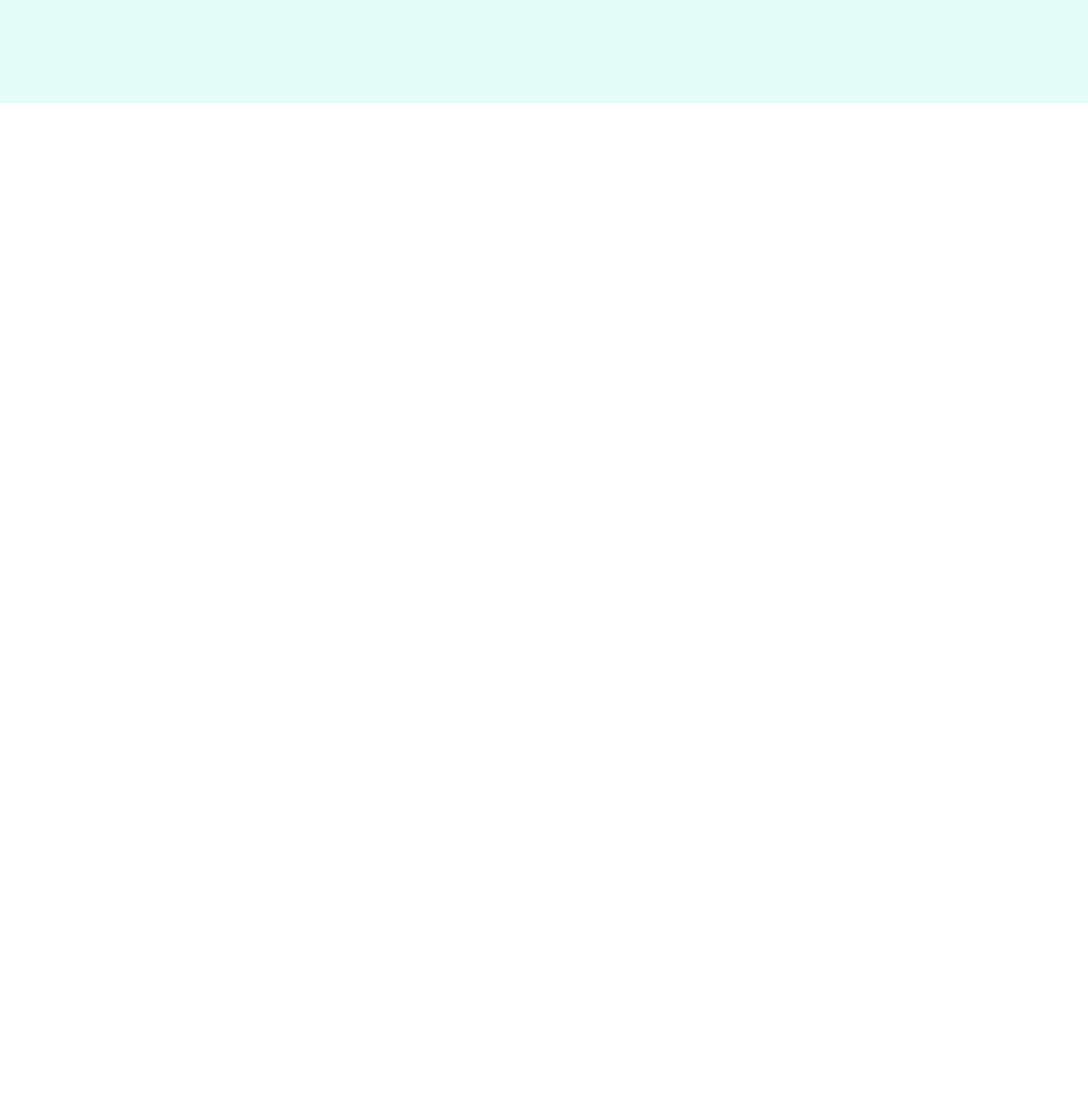
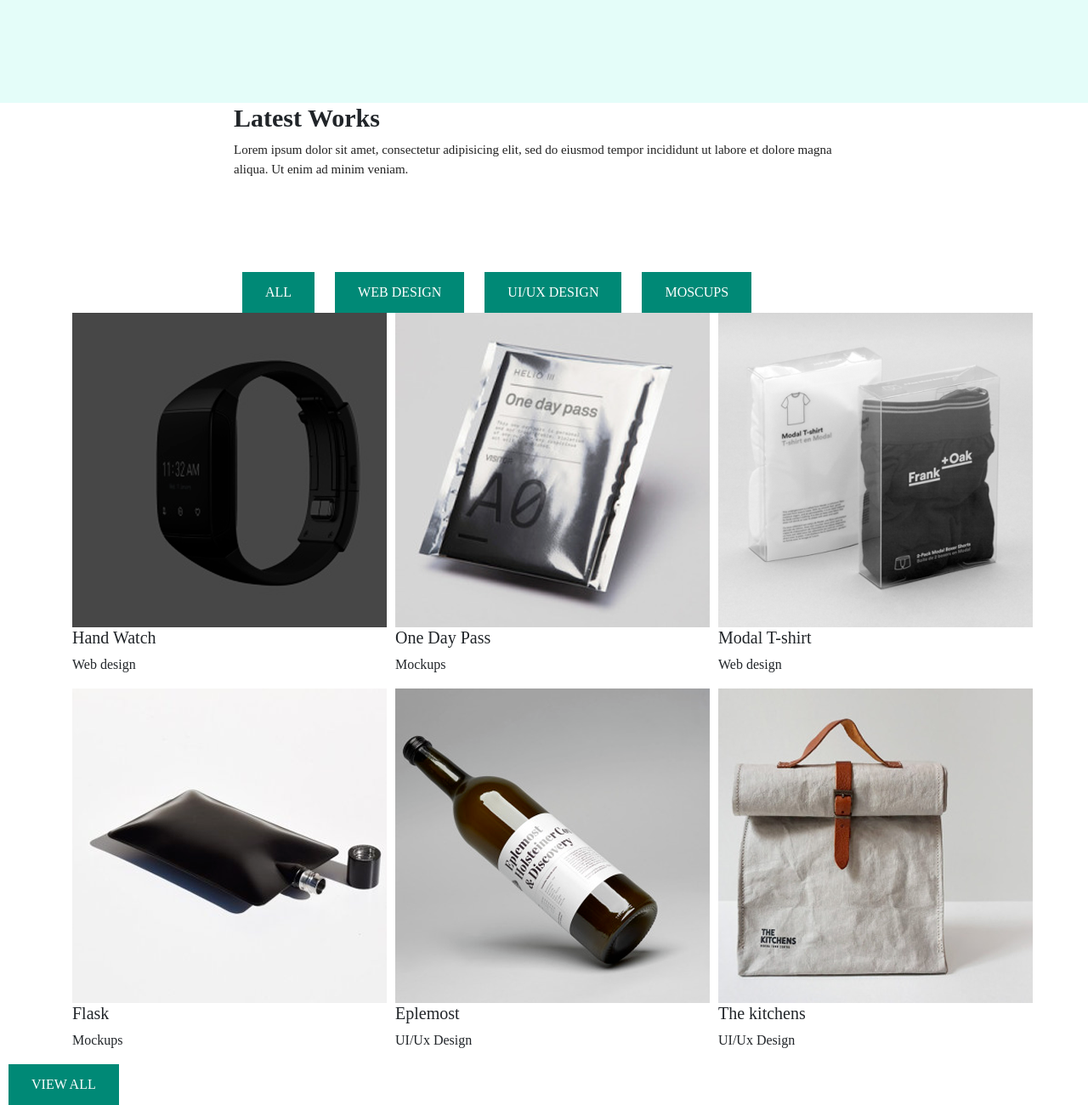
Before and after one commit to SKuznetzov/project_bootstrap4, a plain HTML site: page index.html in a window 1280 px wide. Shown: the part 2577-3877 px from the top of the page at 85% size. Before the commit the page ends 2698 px from the top, so only its background shows below. Drawn offline with nearby package versions, Linux system fonts and the light colour scheme.

Commit message:
add section portfolio

```diff
--- a/index.html
+++ b/index.html
@@ -142,6 +142,69 @@
             </div>
         </div>
     </section>
+    <section class="portfolio">
+        <div class="container">
+            <div class="row justify-content-center">
+                <div class="col-xl-8 ">
+                    <h2 class="about__title">Latest Works</h2>
+                    <p class="about__text">Lorem ipsum dolor sit amet, consectetur adipisicing elit, sed do eiusmod tempor incididunt ut labore et dolore magna aliqua. Ut enim ad minim veniam.</p>
+                    <button val="on" class="button" filter="all">All</button>
+                    <button val="off" class="button" filter="wd">Web design</button>
+                    <button val="off" class="button" filter="ud">UI/Ux design</button>
+                    <button val="off" class="button" filter="moc">Moscups</button>
+                </div>
+            </div>
+            <div class="row filter">
+                <div filter="wd" class="col-xl-4">
+                    <img src="img/time.png" alt="">
+                    <div class="text">
+                        <h5>Hand Watch</h5>
+                        <p>Web design</p>
+                    </div>
+                </div>
+                <div filter="moc" class="col-xl-4">
+                    <img src="img/pak.png" alt="">
+                    <div class="text">
+                        <h5>One Day Pass</h5>
+                        <p>Mockups</p>
+                    </div>
+                </div>
+                <div filter="wd" class="col-xl-4">
+                    <img src="img/frank.png" alt="">
+                    <div class="text">
+                        <h5>Modal T-shirt</h5>
+                        <p>Web design</p>
+                    </div>
+                </div>
+                <div filter="moc" class="col-xl-4">
+                    <img src="img/grel.png" alt="">
+                    <div class="text">
+                        <h5>Flask</h5>
+                        <p>Mockups</p>
+                    </div>
+                </div>
+                <div filter="ud" class="col-xl-4">
+                    <img src="img/but.png" alt="">
+                    <div class="text">
+                        <h5>Eplemost</h5>
+                        <p>UI/Ux Design</p>
+                    </div>
+                </div>
+                <div filter="ud" class="col-xl-4">
+                    <img src="img/ranez.png" alt="">
+                    <div class="text">
+                        <h5>The kitchens</h5>
+                        <p>UI/Ux Design</p>
+                    </div>
+                </div>
+            </div>
+        </div>
+        <div class="row">
+            <div class="col-xl-12">
+                <button val="on" class="button" filter="all">View all</button>
+            </div>
+        </div>
+    </section>
 
     <script src="https://code.jquery.com/jquery-3.5.1.slim.min.js " integrity="sha384-DfXdz2htPH0lsSSs5nCTpuj/zy4C+OGpamoFVy38MVBnE+IbbVYUew+OrCXaRkfj " crossorigin="anonymous "></script>
     <script src="https://cdn.jsdelivr.net/npm/popper.js@1.16.1/dist/umd/popper.min.js " integrity="sha384-9/reFTGAW83EW2RDu2S0VKaIzap3H66lZH81PoYlFhbGU+6BZp6G7niu735Sk7lN " crossorigin="anonymous "></script>
```
